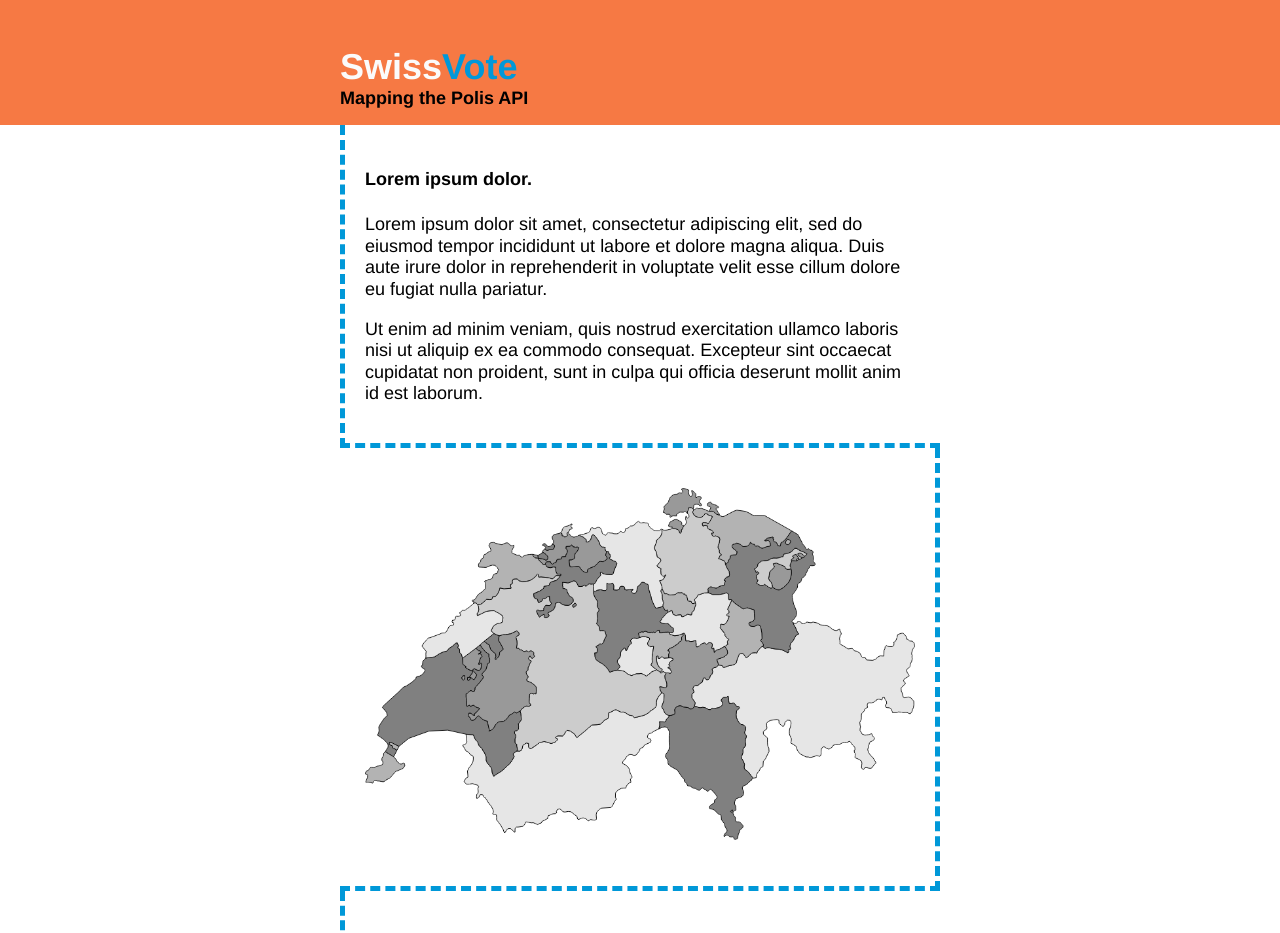
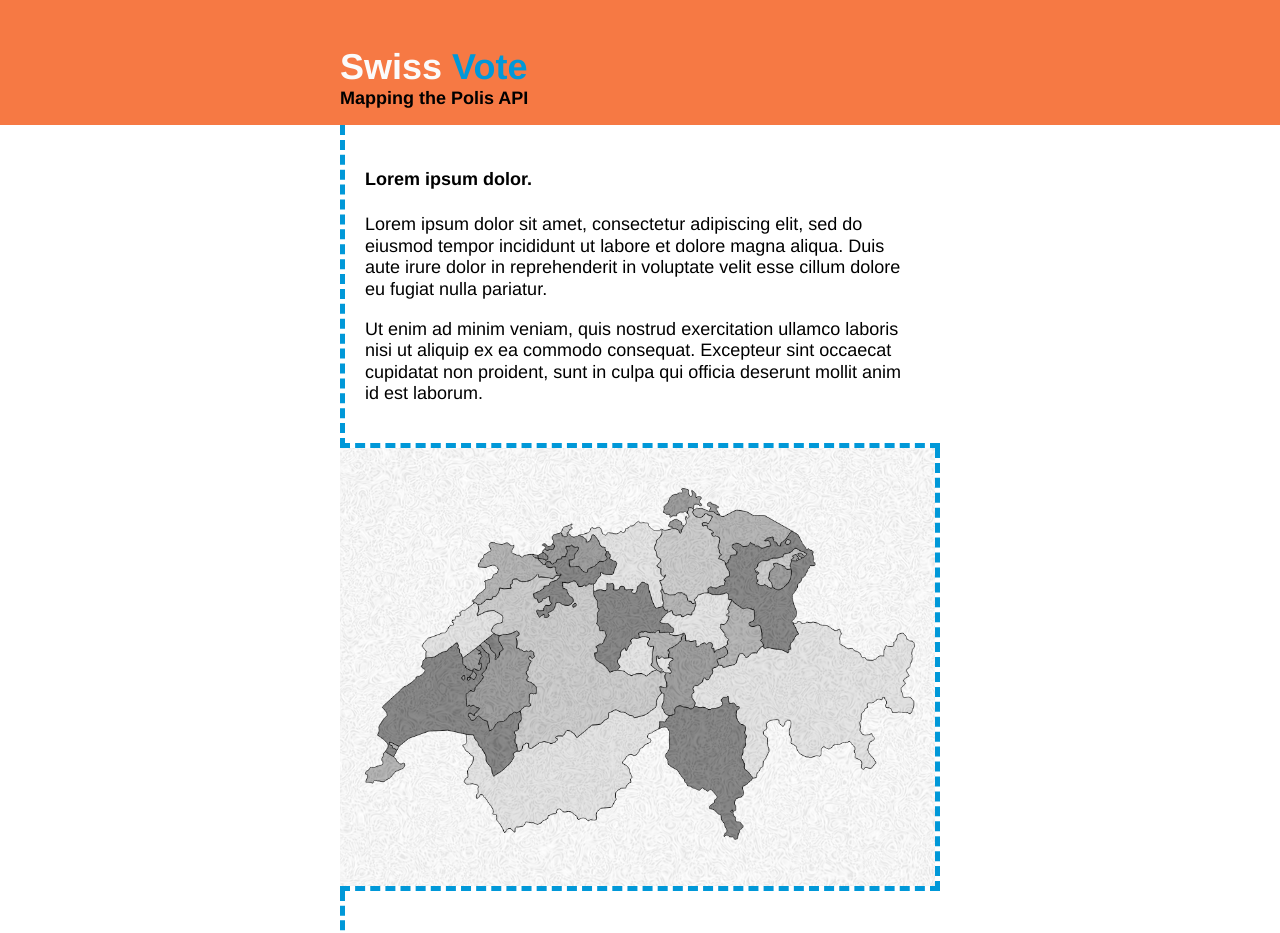
Before and after one commit to epfl-exts/ssr-hackdays-polis, a React (Create React App) app in the folder swiss-vote/: page / in a window 1280 px wide. Shown: the top 933 px of the page. Built offline with nearby package versions, Linux system fonts and the light colour scheme.

Commit message:
Added grain

```diff
--- a/swiss-vote/src/App.js
+++ b/swiss-vote/src/App.js
@@ -29,6 +29,7 @@ class App extends Component {
     const selection = this.state.selection;
     return (
       <React.Fragment>
+        <div className="grain"></div>
         <Autocomplete
           onSelectorChange={this.handleSelectorChange}
           data={votingData}
--- a/swiss-vote/src/css/index.css
+++ b/swiss-vote/src/css/index.css
@@ -69,6 +69,10 @@ a:hover {
   position: relative;
 }
 
+#root {
+  position: relative;
+}
+
 .object-link:after {
   content: "";
   position: absolute;
```
Also changed, not shown: swiss-vote/public/index.html (+14 -5 lines).
